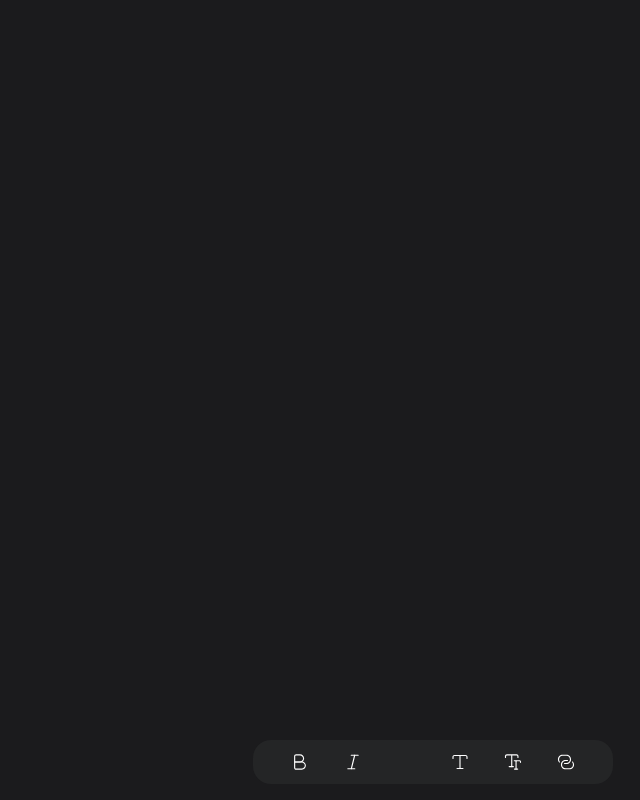
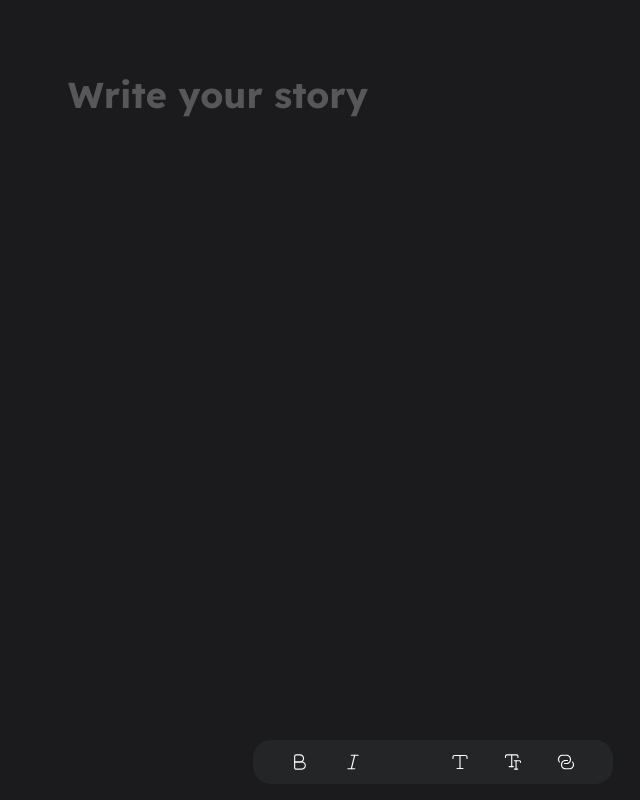
Before and after one commit to EnjoyneeringDev/curiosity-writer, a Svelte app: page / in a window 1280 px wide. Shown: the whole page, without its empty margins (207-847 px from the left). Built offline with nearby package versions, Linux system fonts and the light colour scheme.

Commit message:
feat: add placeholder when text is empty

```diff
--- a/src/CuriosityWriter.svelte
+++ b/src/CuriosityWriter.svelte
@@ -51,7 +51,6 @@
   function actionBold() {
     document.execCommand("bold", false);
   }
-
   function actionItalic() {
     document.execCommand("italic", false);
   }
@@ -66,10 +65,12 @@
     document.execCommand("createLink", true, url);
   }
 
+  $: isPlaceholderShouldShow = html === emptyText || html === "<h1><br></h1>"
+
 </script>
 
 <section>
-  <main class="curiosity" use:focus use:writingAction bind:innerHTML={html} contenteditable="true">
+  <main class="curiosity" use:focus use:writingAction bind:innerHTML={html} class:placeholder={isPlaceholderShouldShow} contenteditable="true">
     {html}
   </main>
 </section>
@@ -128,6 +129,15 @@
   :global(body) {
     background-color: #1B1B1D;
   }
+
+  .placeholder::before {
+    content: "Write your story";
+    font-weight: 700;
+    font-size: 30px;
+    opacity: 0.3;
+    position: absolute;
+  }
+
 
   /* for editor */
   .editor {
@@ -257,6 +267,11 @@
     padding-left: 24px;
   }
 
+  .placeholder::before {
+    content: "Write your story";
+    font-size: 36px;
+  }
+
   .curiosity :global(h1) {
     font-size: 36px;
   }
```
